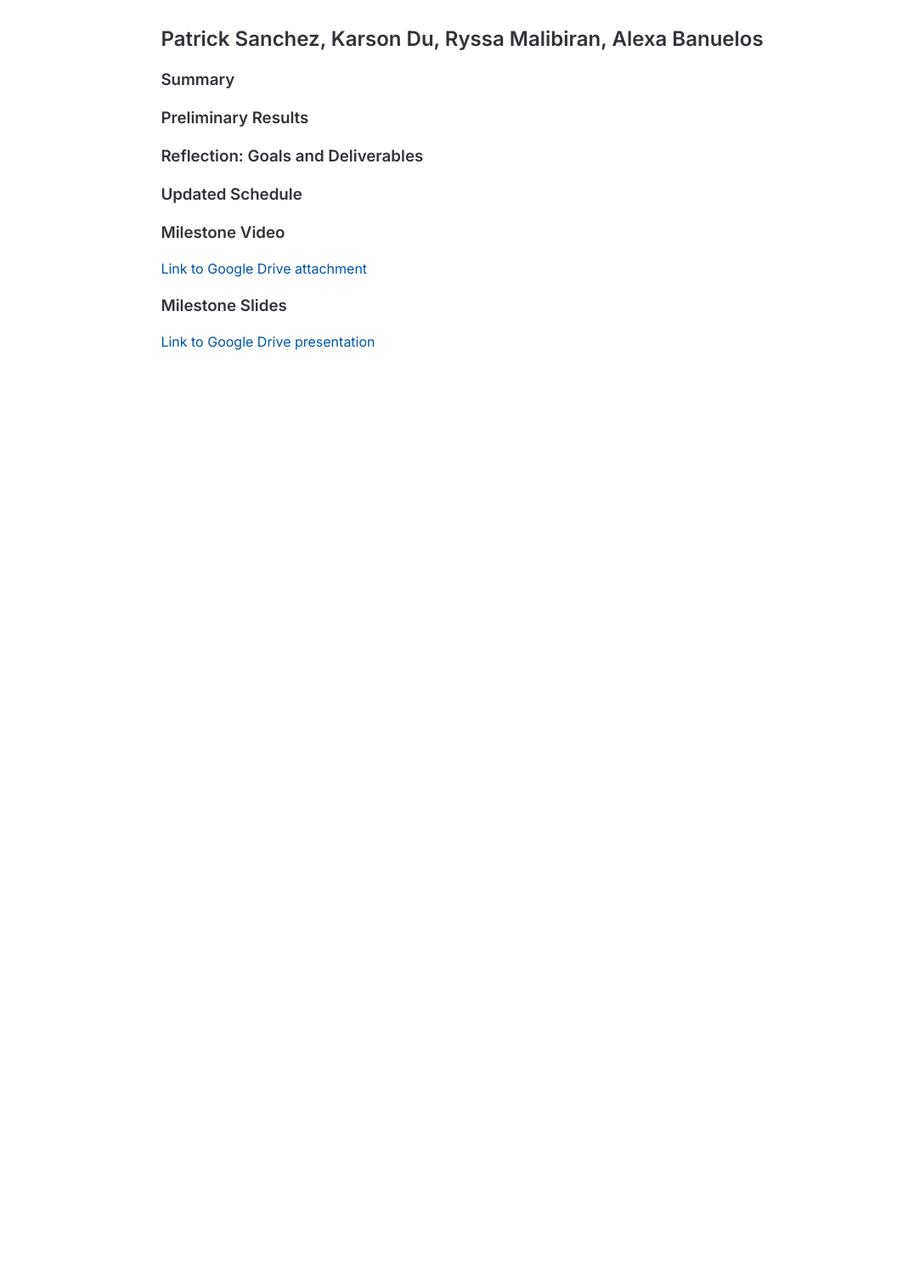
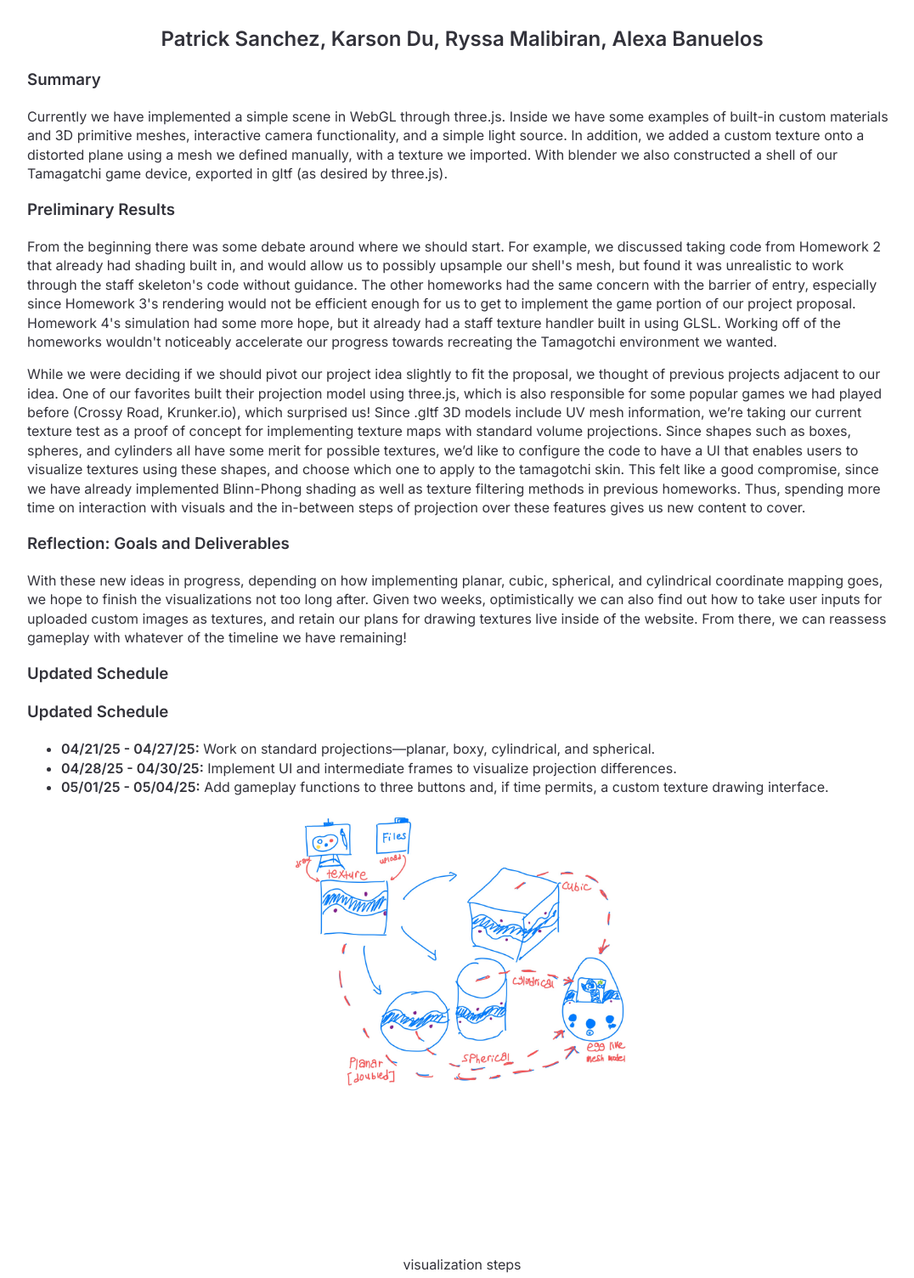
Before and after one commit to alexabanuelos/project184, a plain HTML site: page milestone/index.html in a window 1280 px wide. Shown: the part 80-1584 px from the top of the page at 85% size, without its empty margins (96-1172 px from the left). Before the commit the page ends 800 px from the top, so only its background shows below. Drawn offline with Linux system fonts and the light colour scheme.

```diff
--- a/milestone/index.html
+++ b/milestone/index.html
@@ -72,7 +72,7 @@
 	</style>
 	<meta http-equiv="content-type" content="text/html; charset=utf-8">
     <meta name="viewport" content="width=device-width, initial-scale=1.0">
-    <title>Project Milestone</title>
+    <title>Texture The Tomagatchi! - Project Milestone</title>
 	</head>
 
 	<body>
@@ -84,19 +84,47 @@
 			<main>
 				<div class="content">
 					<h3>Summary</h3>
-                    <p></p>
+					<p>
+						Currently we have implemented a simple scene in WebGL through three.js. Inside we have some examples of built-in custom materials and 3D primitive meshes, interactive camera functionality, and a simple light source. In addition, we added a custom texture onto a distorted plane using a mesh we defined manually, with a texture we imported. With blender we also constructed a shell of our Tamagatchi game device, exported in gltf (as desired by three.js).
+					</p>
 
 					<h3>Preliminary Results</h3>
-                    <p></p>
+					<p>
+						From the beginning there was some debate around where we should start. For example, we discussed taking code from Homework 2 that already had shading built in, and would allow us to possibly upsample our shell's mesh, but found it was unrealistic to work through the staff skeleton's code without guidance. The other homeworks had the same concern with the barrier of entry, especially since Homework 3's rendering would not be efficient enough for us to get to implement the game portion of our project proposal. Homework 4's simulation had some more hope, but it already had a staff texture handler built in using GLSL. Working off of the homeworks wouldn't noticeably accelerate our progress towards recreating the Tamagotchi environment we wanted.
+					</p>
+					<p>
+						While we were deciding if we should pivot our project idea slightly to fit the proposal, we thought of previous projects adjacent to our idea. One of our favorites built their projection model using three.js, which is also responsible for some popular games we had played before (Crossy Road, Krunker.io), which surprised us! Since .gltf 3D models include UV mesh information, we’re taking our current texture test as a proof of concept for implementing texture maps with standard volume projections. Since shapes such as boxes, spheres, and cylinders all have some merit for possible textures, we’d like to configure the code to have a UI that enables users to visualize textures using these shapes, and choose which one to apply to the tamagotchi skin. This felt like a good compromise, since we have already implemented Blinn-Phong shading as well as texture filtering methods in previous homeworks. Thus, spending more time on interaction with visuals and the in-between steps of projection over these features gives us new content to cover.
+					</p>
 
-                    <h3>Reflection: Goals and Deliverables</h3>
+					<h3>Reflection: Goals and Deliverables</h3>
+					<p>
+						With these new ideas in progress, depending on how implementing planar, cubic, spherical, and cylindrical coordinate mapping goes, we hope to finish the visualizations not too long after. Given two weeks, optimistically we can also find out how to take user inputs for uploaded custom images as textures, and retain our plans for drawing textures live inside of the website. From there, we can reassess gameplay with whatever of the timeline we have remaining!
+					</p>
 					<h3>Updated Schedule</h3>
+					<h3>Updated Schedule</h3>
+					<ul>
+						<li><strong>04/21/25 - 04/27/25:</strong> Work on standard projections—planar, boxy, cylindrical, and spherical.</li>
+						<li><strong>04/28/25 - 04/30/25:</strong> Implement UI and intermediate frames to visualize projection differences.</li>
+						<li><strong>05/01/25 - 05/04/25:</strong> Add gameplay functions to three buttons and, if time permits, a custom texture drawing interface.</li>
+					</ul>
 
-                    <h3>Milestone Video</h3>
-                    <a href="">Link to Google Drive attachment</a>
+					<div style="display: flex; flex-direction: column; align-items: center;">
+						<table style="width: 100%; text-align: center; border-collapse: collapse;">
+							<tr>
+								<td style="text-align: center;">
+									<img src="cs 184 sketch.jpg" width="400px" />
+									<figcaption>visualization steps</figcaption>
+								</td>
+							</tr>
+						</table>
+					</div>
 
-                    <h3>Milestone Slides</h3>
-                    <a href="">Link to Google Drive presentation</a>
+
+					<h3>Milestone Video</h3>
+					<a href="">Link to Google Drive attachment</a>
+
+					<h3>Milestone Slides</h3>
+					<a href="">Link to Google Drive presentation</a>
 				</div>
 			</main>
 		</div>
```
Also changed, not shown: milestone/cs 184 sketch.jpg (added).
